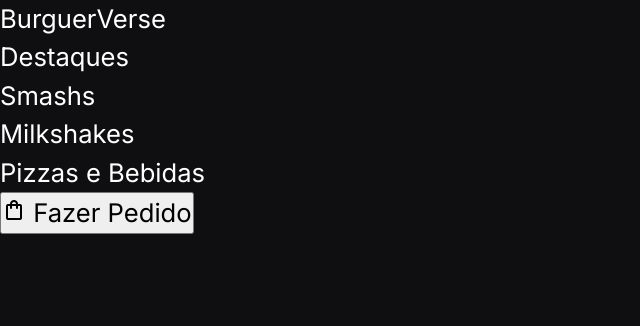
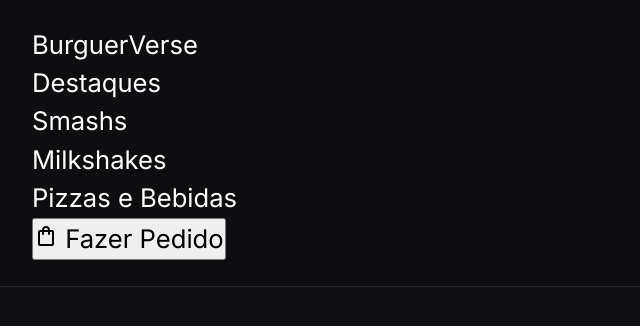
Before and after one commit to kauaproenca-ia/burguerverse, a plain HTML site: page index.html in a window 1280 px wide. Shown: the whole page, without its empty margins (0-640 px from the left). Drawn offline with nearby package versions, Linux system fonts and the light colour scheme.

Commit message:
add: formata o container e header no global

```diff
--- a/css/global.css
+++ b/css/global.css
@@ -5,3 +5,20 @@ body {
     font-size: var(--fs-base);
     -webkit-font-smoothing: antialiased;
 }
+
+.container {
+    width: 100%;
+    max-width: 120rem;
+    margin: 0 auto;
+    padding: 0 2rem;
+}
+
+.header {
+    position: sticky;
+    top: 0;
+    z-index: 100;
+    background-color: rgba(15, 15, 17, 0.95);
+    backdrop-filter: blur(1rem);
+    border-bottom: 0.1rem solid var(--color-border);
+    padding: 1.6rem 0;
+}
```
